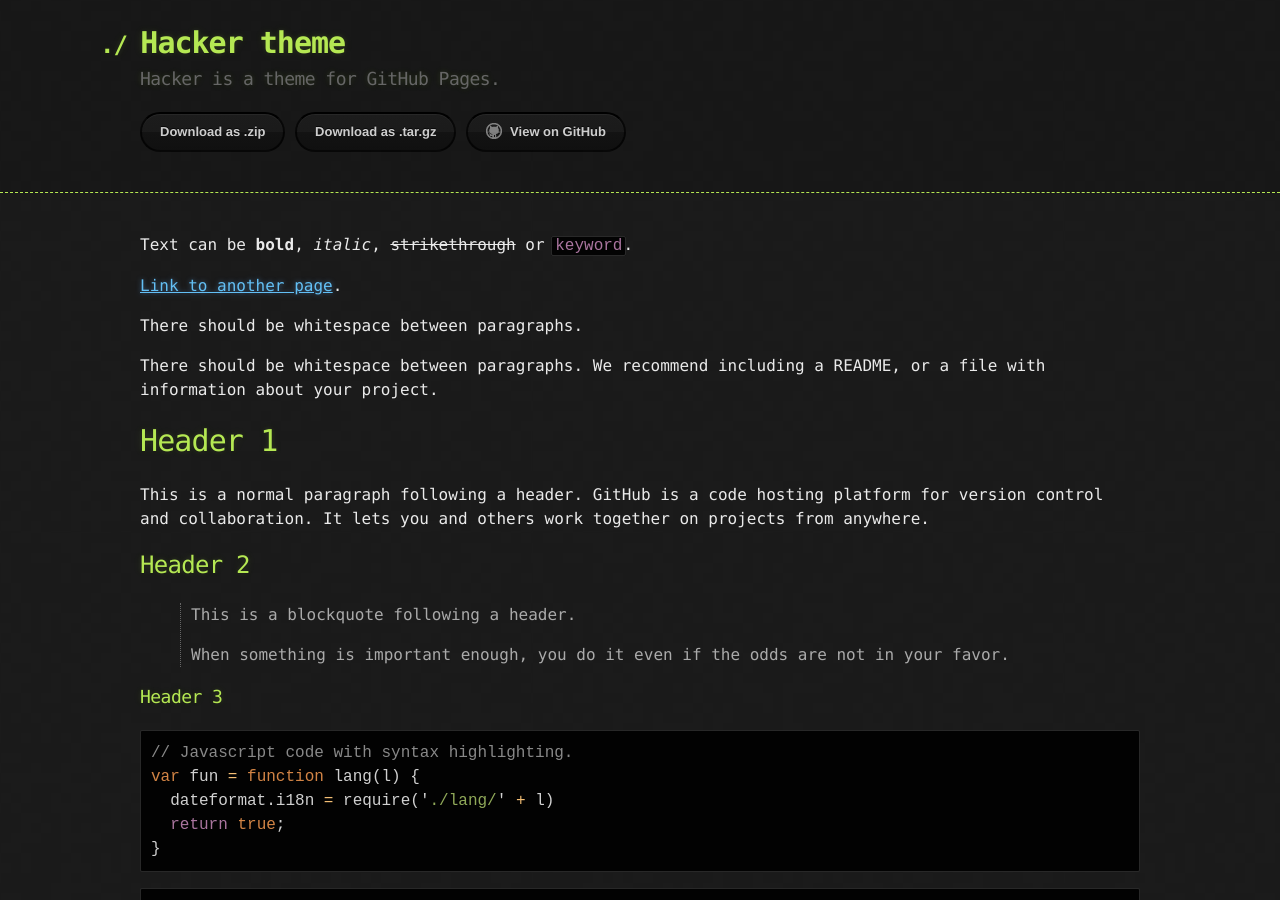
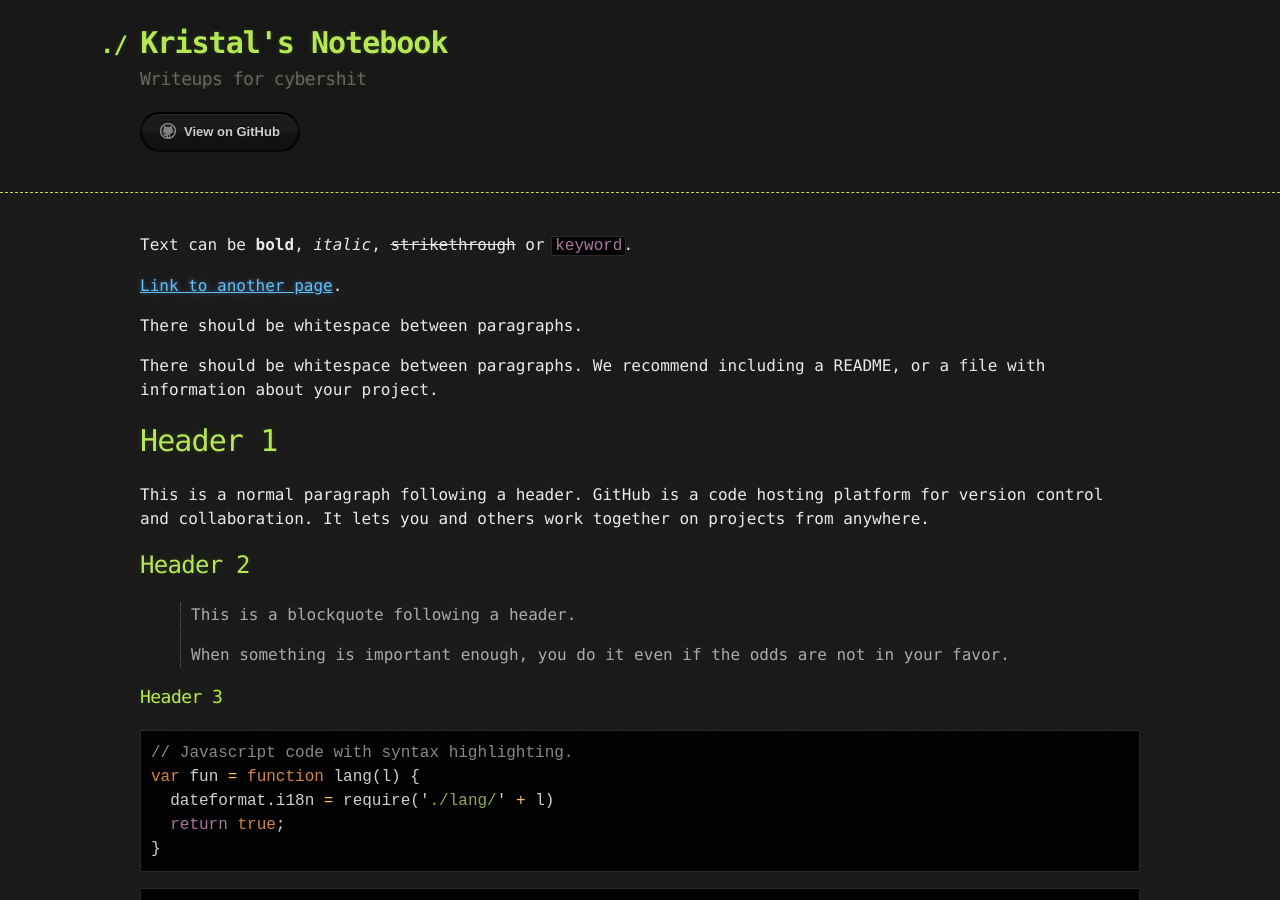
Before and after one commit to Kristal-g/kristal-g.github.io, a Jekyll site: the page built from index.md, in a window 1280 px wide and 900 px high. Built offline with Jekyll 4.4.1, drawn with Linux system fonts in a browser that asks for light colours.

Commit message:
fix headers

```diff
--- a/_config.yml
+++ b/_config.yml
@@ -1,5 +1,5 @@
-title: Hacker theme
-description: Hacker is a theme for GitHub Pages.
-show_downloads: true
-google_analytics:
+title: Kristal's Notebook
+description: Writeups for cybershit
+show_downloads: false
+google_analytics: false
 theme: jekyll-theme-hacker
--- a/_layouts/default.html
+++ b/_layouts/default.html
@@ -19,10 +19,6 @@
         <h2>{{ site.description | default: site.github.project_tagline }}</h2>
 
         <section id="downloads">
-          {% if site.show_downloads %}
-            <a href="{{ site.github.zip_url }}" class="btn">Download as .zip</a>
-            <a href="{{ site.github.tar_url }}" class="btn">Download as .tar.gz</a>
-          {% endif %}
           <a href="{{ site.github.repository_url }}" class="btn btn-github"><span class="icon"></span>View on GitHub</a>
         </section>
       </div>
```
